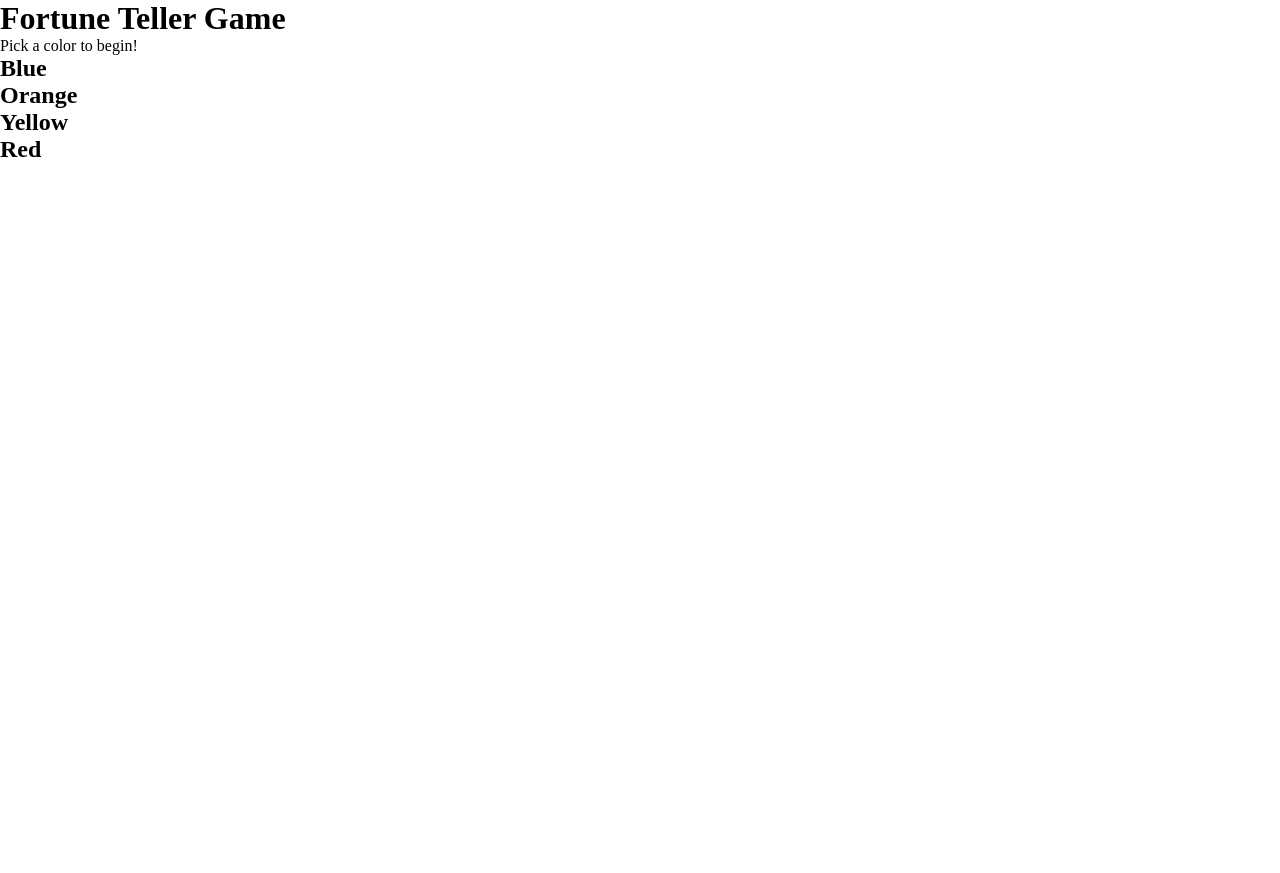
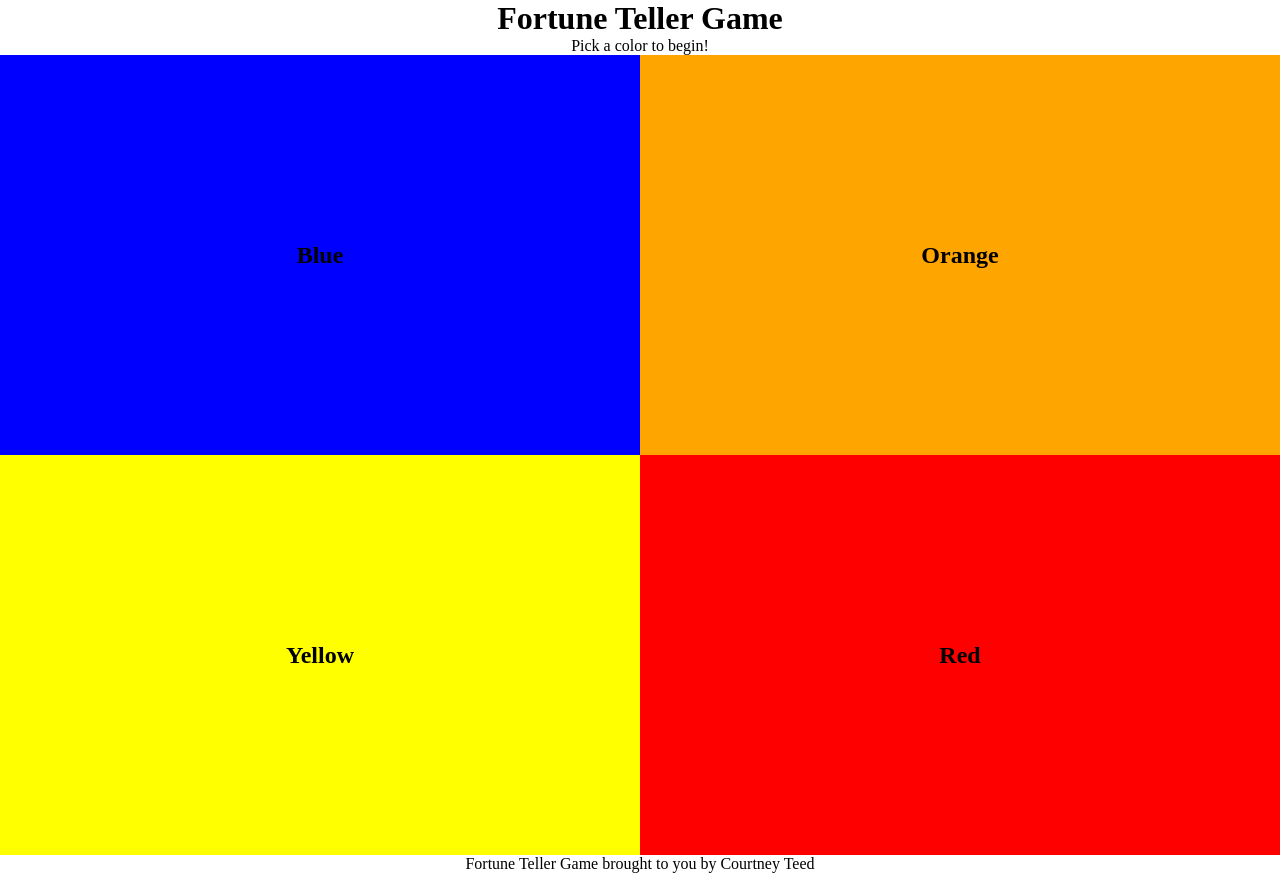
Before and after one commit to courtney-teed/fortune-teller-game, a plain HTML site: page index.html in a window 1280 px wide. Before the commit the page ends 800 px from the top, so only its background shows below. Drawn offline with Linux system fonts and the light colour scheme.

Commit message:
Style color blocks and text

```diff
--- a/index.html
+++ b/index.html
@@ -20,22 +20,29 @@
 
 	<body>
 
-		<main>
+			<header>
 				<h1>Fortune Teller Game</h1>
 				<p>Pick a color to begin!</p>
-			<section>
+			</header>
+
+			<main>
+				<section class="blue">
 					<h2>Blue</h2>
 				</section>
-			<section>
+				<section class="orange">
 					<h2>Orange</h2>
 				</section>
-			<section>
+				<section class="yellow">
 					<h2>Yellow</h2>
 				</section>
-			<section>
+				<section class="red">
 					<h2>Red</h2>
 				</section>
 			</main>
+
+			<footer>
+				<p>Fortune Teller Game brought to you by Courtney Teed</p>
+			</footer>
 
 		<script src="src/main.js"></script>
 
--- a/main.css
+++ b/main.css
@@ -3,7 +3,43 @@
 	padding: 0;
 	border: 0;
 }
-
 article, aside, details, figcaption, figure, footer, header, main, nav, section, summary {
 	display:block;
 }
+body {
+	text-align: center;
+}
+main {
+	display: flex;
+	flex-direction: row;
+	flex-wrap: wrap;
+	height: 100vh;
+}
+header {
+	width: 100%;
+}
+.blue, .orange, .yellow, .red {
+	width: 50%;
+	height: 50%;
+	display: flex;
+	flex-direction: column;
+	justify-content: center;
+}
+.blue {
+	background-color: blue;
+}
+.orange {
+	background-color: orange;
+}
+.yellow {
+	background-color: yellow;
+}
+.red {
+	background-color: red;
+}
+h2 {
+	color: #000000;
+}
+footer {
+	width: 100%;
+}
```
Lines whose indentation alone changed are shown as unchanged.
